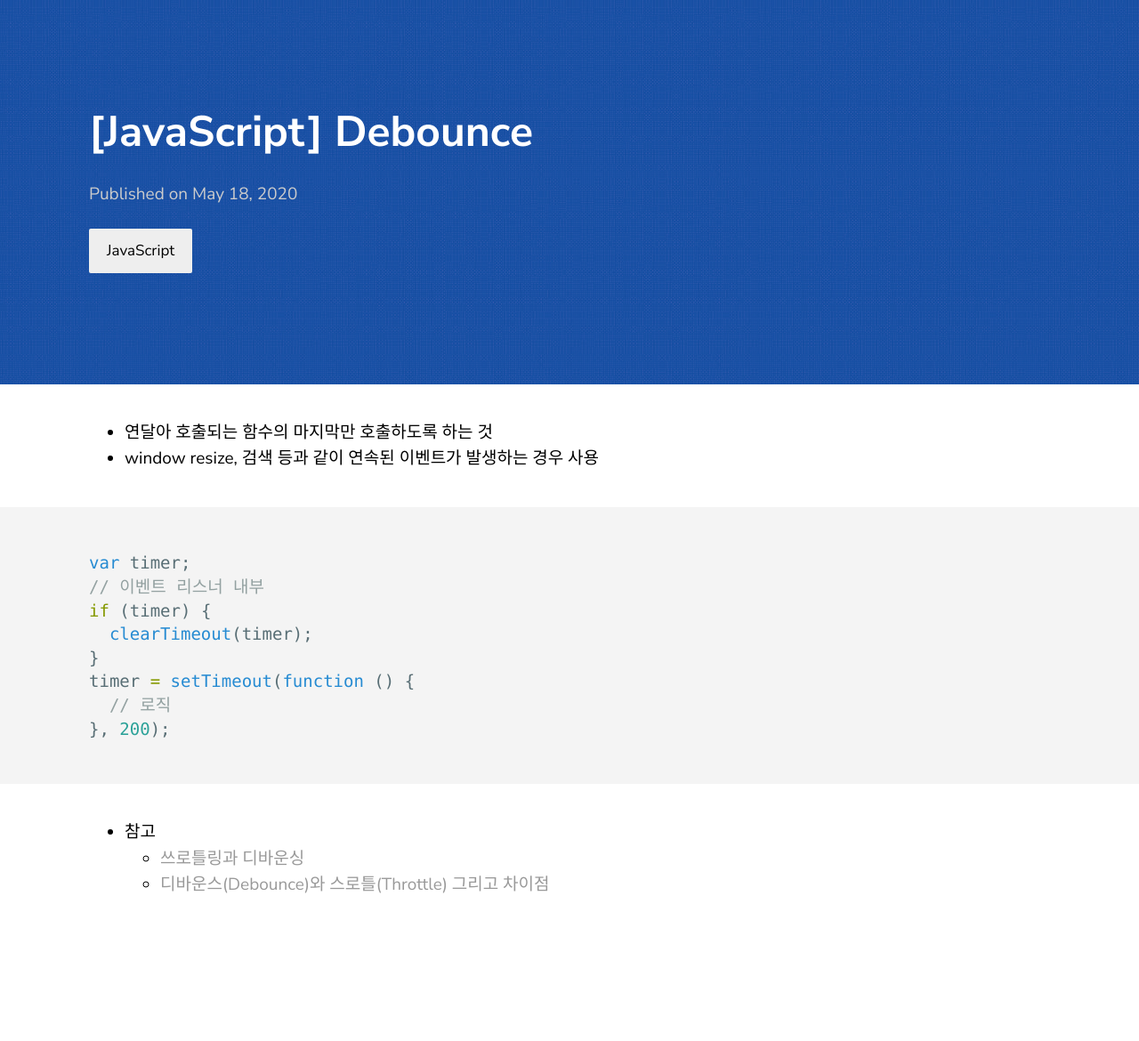
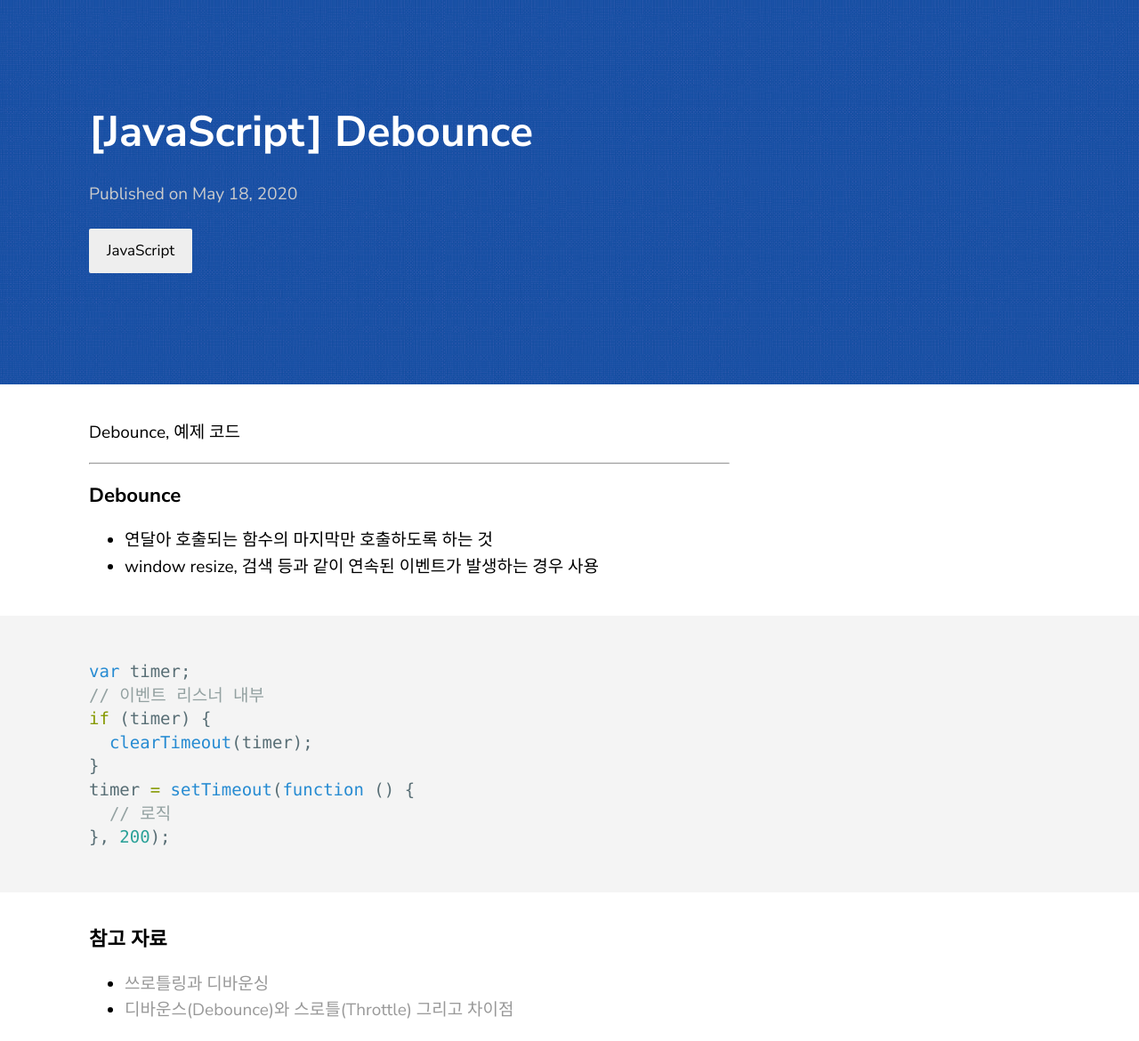
Before and after one commit to mingeon-dev/mingeon-dev.github.io, a Jekyll site: the page built from _posts/2020-05-19-debounce.markdown, in a window 1280 px wide. Shown: the whole page at 89% size. Built offline with Jekyll 4.4.1, drawn with Linux system fonts in a browser that asks for light colours; before the commit the page ends 1029 px from its top, so only the background shows below that.

Commit message:
fix: 포맷 통일을 위한 기존 포스트 수정

````diff
--- a/_posts/2020-05-19-debounce.markdown
+++ b/_posts/2020-05-19-debounce.markdown
@@ -4,6 +4,12 @@ title: "[JavaScript] Debounce"
 date: 2020-05-19 00:00:00 +0900
 categories: JavaScript
 ---
+
+Debounce, 예제 코드
+
+---
+
+### Debounce
 
 - 연달아 호출되는 함수의 마지막만 호출하도록 하는 것
 - window resize, 검색 등과 같이 연속된 이벤트가 발생하는 경우 사용
@@ -19,6 +25,7 @@ timer = setTimeout(function () {
 }, 200);
 ```
 
-- 참고
-  - [쓰로틀링과 디바운싱](https://www.zerocho.com/category/JavaScript/post/59a8e9cb15ac0000182794fa)
-  - [디바운스(Debounce)와 스로틀(Throttle) 그리고 차이점](https://webclub.tistory.com/607)
+### 참고 자료
+
+- [쓰로틀링과 디바운싱](https://www.zerocho.com/category/JavaScript/post/59a8e9cb15ac0000182794fa)
+- [디바운스(Debounce)와 스로틀(Throttle) 그리고 차이점](https://webclub.tistory.com/607)
--- a/_posts/2020-05-21-data-type.markdown
+++ b/_posts/2020-05-21-data-type.markdown
@@ -3,6 +3,10 @@ layout: post
 title: "[JavaScript] 데이터 타입"
 date: 2020-05-21 00:00:00 +0900
 categories: JavaScript
+---
+
+데이터 타입, Symbol, 변수, Undefined와 Null
+
 ---
 
 ### 데이터 타입
````
Also changed, not shown: _posts/2020-05-20-throttle.markdown (+10 -3 lines).
